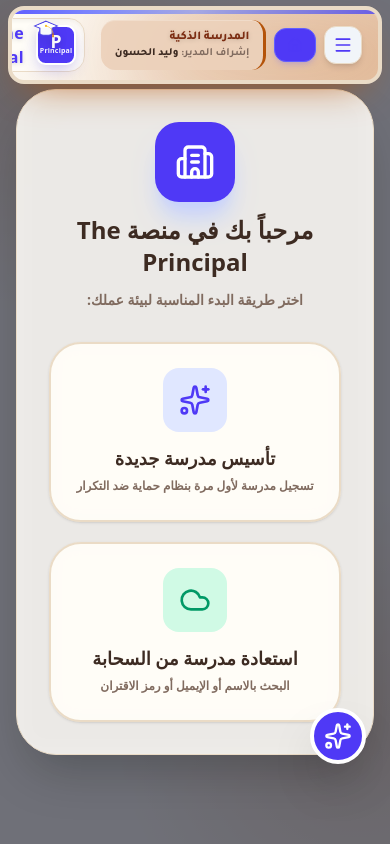
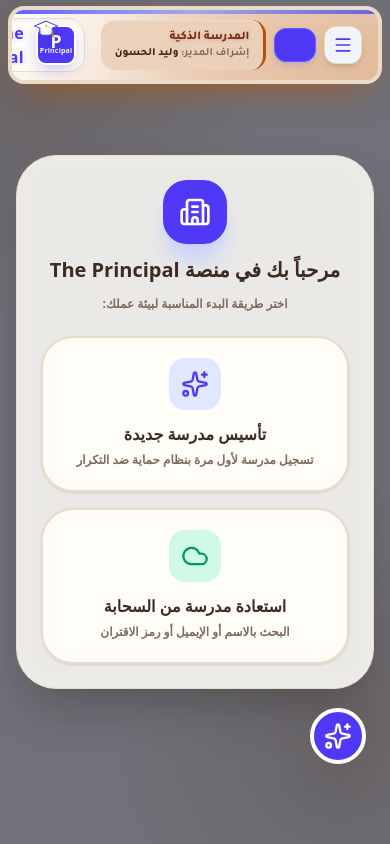
Before and after one commit to vcol42-wq/school-data, a React (Vite) app in the folder extracted_school_system/: page / in a window 390 px wide. Built offline with nearby package versions, Linux system fonts and the light colour scheme; a web font is replaced by a local one.

Commit message:
fix(store): resolve MS Store policy 10.1.2.10 high-DPI scaling and bump to v6.3.0

```diff
--- a/extracted_school_system/electron-main.js
+++ b/extracted_school_system/electron-main.js
@@ -1,4 +1,4 @@
-import { app, BrowserWindow, ipcMain, dialog, shell } from 'electron';
+import { app, BrowserWindow, ipcMain, dialog, shell, screen } from 'electron';
 import path from 'path';
 import { fileURLToPath } from 'url';
 import fs from 'fs';
@@ -11,6 +11,7 @@
 app.commandLine.appendSwitch('allow-file-access-from-files');
 app.commandLine.appendSwitch('disable-web-security');
 app.commandLine.appendSwitch('disable-site-isolation-trials');
+app.commandLine.appendSwitch('high-dpi-support', '1');
 
 const __filename = fileURLToPath(import.meta.url);
 const __dirname = path.dirname(__filename);
@@ -32,15 +33,27 @@
   const iconPath = fs.existsSync(appIconPath) ? appIconPath : fallbackIconPath;
   const preloadPath = path.join(__dirname, 'preload.cjs');
 
+  // Obtain primary display work area to support all Windows scaling factors (100%, 125%, 150%, 175%, 200%, 250%)
+  const primaryDisplay = screen.getPrimaryDisplay();
+  const { width: workAreaWidth, height: workAreaHeight } = primaryDisplay.workAreaSize;
+
+  // Responsive default dimensions bounded safely within current work area
+  const idealWidth = 1280;
+  const idealHeight = 820;
+
+  const initialWidth = Math.min(idealWidth, Math.max(768, Math.floor(workAreaWidth * 0.96)));
+  const initialHeight = Math.min(idealHeight, Math.max(520, Math.floor(workAreaHeight * 0.94)));
+
   const win = new BrowserWindow({
-    width: 1320,
-    height: 860,
-    minWidth: 1024,
-    minHeight: 700,
-    title: 'نظام الإدارة المدرسية المتكامل - The Principal v6.0 Super Edition',
+    width: initialWidth,
+    height: initialHeight,
+    minWidth: 720,
+    minHeight: 480,
+    center: true,
+    title: 'نظام الإدارة المدرسية المتكامل - The Principal v6.3 Super Edition',
     icon: iconPath,
     backgroundColor: '#f8fafc',
-    show: true,
+    show: false,
     autoHideMenuBar: true,
     webPreferences: {
       nodeIntegration: false,
@@ -49,6 +62,16 @@
       allowRunningInsecureContent: true,
       preload: fs.existsSync(preloadPath) ? preloadPath : undefined
     }
+  });
+
+  // Automatically maximize on compact or high-DPI scaled displays (e.g. 2560x1600 at 200% scale = 1280x800 logical viewport)
+  // so that all UI elements, modals, and buttons are fully visible and comfortable
+  if (workAreaWidth <= 1366 || workAreaHeight <= 840) {
+    win.maximize();
+  }
+
+  win.once('ready-to-show', () => {
+    win.show();
   });
 
   if (fs.existsSync(iconPath)) {
--- a/extracted_school_system/src/components/AndroidAppModal.tsx
+++ b/extracted_school_system/src/components/AndroidAppModal.tsx
@@ -51,8 +51,9 @@
   };
 
   return (
-    <div className="fixed inset-0 z-50 flex items-center justify-center p-4 bg-slate-950/85 backdrop-blur-md animate-in fade-in duration-200 dir-rtl">
-      <div className="relative w-full max-w-2xl bg-white border-4 border-indigo-600 rounded-[2.5rem] shadow-2xl overflow-hidden flex flex-col max-h-[92vh]">
+    <div className="fixed inset-0 z-50 overflow-y-auto p-4 bg-slate-950/85 backdrop-blur-md animate-in fade-in duration-200 dir-rtl">
+      <div className="min-h-full flex items-center justify-center py-6">
+        <div className="relative w-full max-w-2xl bg-white border-4 border-indigo-600 rounded-[2.5rem] shadow-2xl overflow-hidden flex flex-col my-auto max-h-[92vh]">
 
         {/* Header */}
         <div className="relative bg-gradient-to-r from-indigo-800 via-blue-800 to-indigo-950 p-6 text-white flex items-center justify-between border-b-4 border-amber-400">
@@ -206,6 +207,7 @@
         </div>
 
       </div>
+      </div>
     </div>
   );
 };
--- a/extracted_school_system/src/components/DirectivesModal.tsx
+++ b/extracted_school_system/src/components/DirectivesModal.tsx
@@ -92,8 +92,9 @@
   if (!isOpen) return null;
 
   return (
-    <div className="fixed inset-0 z-50 flex items-center justify-center p-4 bg-slate-900/60 backdrop-blur-sm animate-in fade-in duration-200">
-      <div className="bg-white rounded-2xl shadow-2xl border border-slate-200 w-full max-w-2xl overflow-hidden flex flex-col max-h-[90vh]">
+    <div className="fixed inset-0 z-50 overflow-y-auto p-4 bg-slate-900/60 backdrop-blur-sm animate-in fade-in duration-200">
+      <div className="min-h-full flex items-center justify-center py-6">
+        <div className="bg-white rounded-2xl shadow-2xl border border-slate-200 w-full max-w-2xl overflow-hidden flex flex-col my-auto max-h-[90vh]">
 
         {/* Header */}
         <div className="bg-gradient-to-r from-amber-600 via-orange-600 to-amber-700 text-white p-5 flex items-center justify-between">
@@ -320,6 +321,7 @@
         </div>
 
       </div>
+      </div>
     </div>
   );
 };
--- a/extracted_school_system/src/components/IntegrationGuideModal.tsx
+++ b/extracted_school_system/src/components/IntegrationGuideModal.tsx
@@ -33,8 +33,9 @@
   if (!isOpen) return null;
 
   return (
-    <div className="fixed inset-0 z-50 flex items-center justify-center p-4 bg-slate-950/85 backdrop-blur-md animate-in fade-in duration-200 dir-rtl">
-      <div className="relative w-full max-w-4xl bg-white border-4 border-indigo-600 rounded-[2.5rem] shadow-2xl overflow-hidden flex flex-col max-h-[92vh]">
+    <div className="fixed inset-0 z-50 overflow-y-auto p-4 bg-slate-950/85 backdrop-blur-md animate-in fade-in duration-200 dir-rtl">
+      <div className="min-h-full flex items-center justify-center py-6">
+        <div className="relative w-full max-w-4xl bg-white border-4 border-indigo-600 rounded-[2.5rem] shadow-2xl overflow-hidden flex flex-col my-auto max-h-[92vh]">
 
         {/* Header */}
         <div className="relative bg-gradient-to-r from-indigo-900 via-blue-900 to-indigo-950 p-6 text-white flex items-center justify-between border-b-4 border-amber-400">
@@ -230,6 +231,7 @@
         </div>
 
       </div>
+      </div>
     </div>
   );
 };
--- a/extracted_school_system/src/components/LicenseModal.tsx
+++ b/extracted_school_system/src/components/LicenseModal.tsx
@@ -92,8 +92,9 @@
   };
 
   return (
-    <div className="fixed inset-0 z-50 flex items-center justify-center p-4 bg-slate-950/90 backdrop-blur-md animate-in fade-in duration-200">
-      <div className="relative w-full max-w-2xl bg-slate-900 border-2 border-slate-700 rounded-3xl shadow-2xl overflow-hidden text-white flex flex-col max-h-[92vh]">
+    <div className="fixed inset-0 z-50 overflow-y-auto p-4 bg-slate-950/90 backdrop-blur-md animate-in fade-in duration-200">
+      <div className="min-h-full flex items-center justify-center py-6">
+        <div className="relative w-full max-w-2xl bg-slate-900 border-2 border-slate-700 rounded-3xl shadow-2xl overflow-hidden text-white flex flex-col my-auto max-h-[92vh]">
 
         {/* Header */}
         <div className="relative bg-gradient-to-r from-indigo-700 via-blue-800 to-indigo-950 p-6 flex items-center justify-between border-b border-amber-400/40">
@@ -290,6 +291,7 @@
         </div>
 
       </div>
+      </div>
     </div>
   );
 };
--- a/extracted_school_system/src/components/OnboardingModal.tsx
+++ b/extracted_school_system/src/components/OnboardingModal.tsx
@@ -196,42 +196,44 @@
 
   if (onboardMode === 'selection') {
     return (
-      <div className="fixed inset-0 z-[100] bg-slate-900/60 backdrop-blur-sm flex items-center justify-center p-4 dir-rtl text-right font-sans">
-        <div className="bg-white rounded-[2.5rem] shadow-2xl max-w-2xl w-full p-8 md:p-10 space-y-8 border border-slate-200">
+      <div className="fixed inset-0 z-[100] bg-slate-900/60 backdrop-blur-sm overflow-y-auto p-4 dir-rtl text-right font-sans">
+        <div className="min-h-full flex items-center justify-center py-6">
+          <div className="bg-white rounded-[2.5rem] shadow-2xl max-w-2xl w-full p-6 sm:p-8 md:p-10 space-y-6 sm:space-y-8 border border-slate-200 my-auto">
             <div className="text-center space-y-3">
-            <div className="w-20 h-20 bg-indigo-600 rounded-3xl mx-auto flex items-center justify-center shadow-xl shadow-indigo-200">
-               <Building2 className="w-10 h-10 text-white" />
+              <div className="w-16 h-16 sm:w-20 sm:h-20 bg-indigo-600 rounded-3xl mx-auto flex items-center justify-center shadow-xl shadow-indigo-200">
+                 <Building2 className="w-8 h-8 sm:w-10 sm:h-10 text-white" />
               </div>
-            <h2 className="text-2xl md:text-3xl font-black text-slate-900">مرحباً بك في منصة The Principal</h2>
-            <p className="text-slate-500 font-bold text-sm">اختر طريقة البدء المناسبة لبيئة عملك:</p>
+              <h2 className="text-xl sm:text-2xl md:text-3xl font-black text-slate-900">مرحباً بك في منصة The Principal</h2>
+              <p className="text-slate-500 font-bold text-xs sm:text-sm">اختر طريقة البدء المناسبة لبيئة عملك:</p>
             </div>
 
-          <div className="grid grid-cols-1 md:grid-cols-2 gap-5">
+            <div className="grid grid-cols-1 md:grid-cols-2 gap-4 sm:gap-5">
               <button
                 onClick={() => { setDuplicateFound(null); setOnboardMode('new'); }}
-              className="p-6 md:p-8 bg-slate-50 border-2 border-indigo-500 hover:border-indigo-600 rounded-[2rem] hover:bg-indigo-50/50 transition-all group flex flex-col items-center text-center gap-3 cursor-pointer shadow-sm hover:shadow-md"
+                className="p-5 sm:p-6 md:p-8 bg-slate-50 border-2 border-indigo-500 hover:border-indigo-600 rounded-[2rem] hover:bg-indigo-50/50 transition-all group flex flex-col items-center text-center gap-3 cursor-pointer shadow-sm hover:shadow-md"
               >
-              <div className="p-4 bg-indigo-100 rounded-2xl group-hover:scale-110 transition-transform">
-                <Sparkles className="w-8 h-8 text-indigo-600" />
+                <div className="p-3 sm:p-4 bg-indigo-100 rounded-2xl group-hover:scale-110 transition-transform">
+                  <Sparkles className="w-7 h-7 sm:w-8 sm:h-8 text-indigo-600" />
                 </div>
                 <div>
-                <span className="block font-black text-lg text-slate-900">تأسيس مدرسة جديدة</span>
+                  <span className="block font-black text-base sm:text-lg text-slate-900">تأسيس مدرسة جديدة</span>
                   <span className="text-xs text-slate-500 font-semibold mt-1">تسجيل مدرسة لأول مرة بنظام حماية ضد التكرار</span>
                 </div>
               </button>
 
               <button
                 onClick={() => { setDuplicateFound(null); setOnboardMode('existing'); }}
-              className="p-6 md:p-8 bg-slate-50 border-2 border-emerald-500 hover:border-emerald-600 rounded-[2rem] hover:bg-emerald-50/50 transition-all group flex flex-col items-center text-center gap-3 cursor-pointer shadow-sm hover:shadow-md"
+                className="p-5 sm:p-6 md:p-8 bg-slate-50 border-2 border-emerald-500 hover:border-emerald-600 rounded-[2rem] hover:bg-emerald-50/50 transition-all group flex flex-col items-center text-center gap-3 cursor-pointer shadow-sm hover:shadow-md"
               >
-              <div className="p-4 bg-emerald-100 rounded-2xl group-hover:scale-110 transition-transform">
-                <Cloud className="w-8 h-8 text-emerald-600" />
+                <div className="p-3 sm:p-4 bg-emerald-100 rounded-2xl group-hover:scale-110 transition-transform">
+                  <Cloud className="w-7 h-7 sm:w-8 sm:h-8 text-emerald-600" />
                 </div>
                 <div>
-                <span className="block font-black text-lg text-slate-900">استعادة مدرسة من السحابة</span>
+                  <span className="block font-black text-base sm:text-lg text-slate-900">استعادة مدرسة من السحابة</span>
                   <span className="text-xs text-slate-500 font-semibold mt-1">البحث بالاسم أو الإيميل أو رمز الاقتران</span>
                 </div>
               </button>
+            </div>
           </div>
         </div>
       </div>
@@ -239,8 +241,9 @@
   }
 
   return (
-    <div className="fixed inset-0 z-[100] bg-slate-900/60 backdrop-blur-sm flex items-center justify-center p-4 overflow-y-auto dir-rtl text-right font-sans">
-      <div className="bg-white rounded-[2.5rem] shadow-2xl max-w-2xl w-full overflow-hidden border border-slate-200 my-8">
+    <div className="fixed inset-0 z-[100] bg-slate-900/60 backdrop-blur-sm overflow-y-auto p-4 dir-rtl text-right font-sans">
+      <div className="min-h-full flex items-center justify-center py-6">
+        <div className="bg-white rounded-[2.5rem] shadow-2xl max-w-2xl w-full overflow-hidden border border-slate-200 my-auto">
 
         {/* Modal Header */}
         <div className="bg-slate-50 px-6 py-5 text-slate-900 flex items-center justify-between border-b border-slate-200">
@@ -467,5 +470,6 @@
 
       </div>
       </div>
+    </div>
   );
 };
--- a/extracted_school_system/src/components/TopHeader.tsx
+++ b/extracted_school_system/src/components/TopHeader.tsx
@@ -335,8 +335,9 @@
 
       {/* Quick QR & Simple Code Pairing Modal */}
       {showPairingModal && (
-        <div className="fixed inset-0 z-50 bg-slate-950/80 backdrop-blur-md flex items-center justify-center p-4 dir-rtl">
-          <div className="bg-white border-4 border-indigo-600 rounded-[2.5rem] p-8 max-w-md w-full shadow-2xl relative text-right flex flex-col items-center">
+        <div className="fixed inset-0 z-50 bg-slate-950/80 backdrop-blur-md overflow-y-auto p-4 dir-rtl">
+          <div className="min-h-full flex items-center justify-center py-6">
+            <div className="bg-white border-4 border-indigo-600 rounded-[2.5rem] p-6 sm:p-8 max-w-md w-full shadow-2xl relative text-right flex flex-col items-center my-auto">
             <button
               onClick={() => setShowPairingModal(false)}
               className="absolute left-6 top-6 p-2 rounded-full bg-slate-100 text-slate-500 hover:text-slate-900 cursor-pointer"
@@ -515,6 +516,7 @@
               <span>إغلاق والعودة للرئيسية ✕</span>
             </button>
           </div>
+          </div>
         </div>
       )}
 
```
Also changed, not shown: extracted_school_system/package.json (+4 -4 lines), 1 other file (tests, documents, lock files or other folders). Lines whose indentation alone changed are shown as unchanged.
